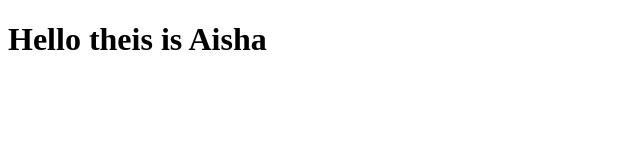
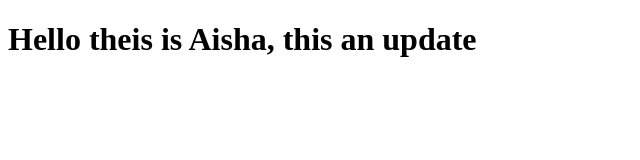
Before and after one commit to AishaAli18/Hnia, a plain HTML site: page index.html in a window 1280 px wide. Shown: the whole page, without its empty margins (0-640 px from the left). Drawn offline with Linux system fonts and the light colour scheme.

Commit message:
edit the html file

```diff
--- a/index.html
+++ b/index.html
@@ -6,7 +6,7 @@
     <title>Document</title>
 </head>
 <body>
-    <h1> Hello theis is Aisha</h1>
+    <h1> Hello theis is Aisha, this an update </h1>
     <script> src -"app.js"</script>
     <script> src -"style.css"</script>
 </body>
```
